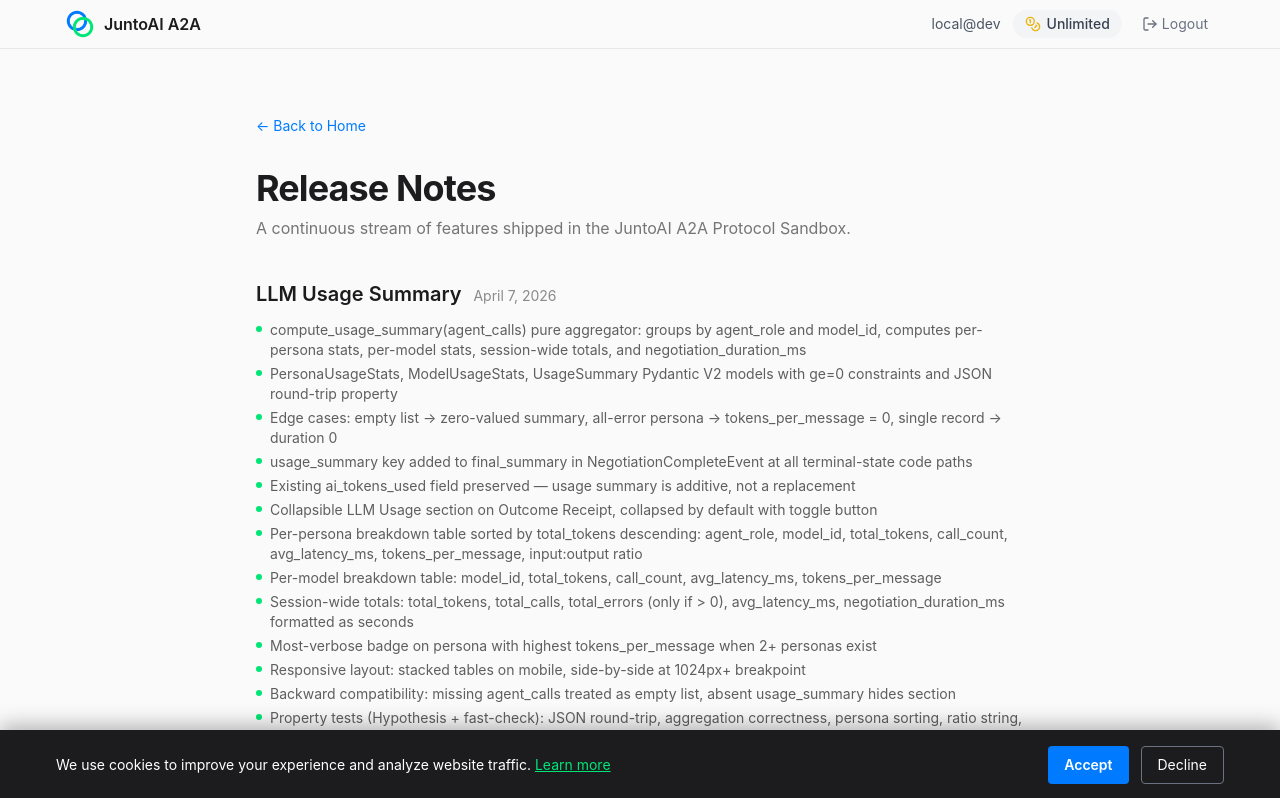
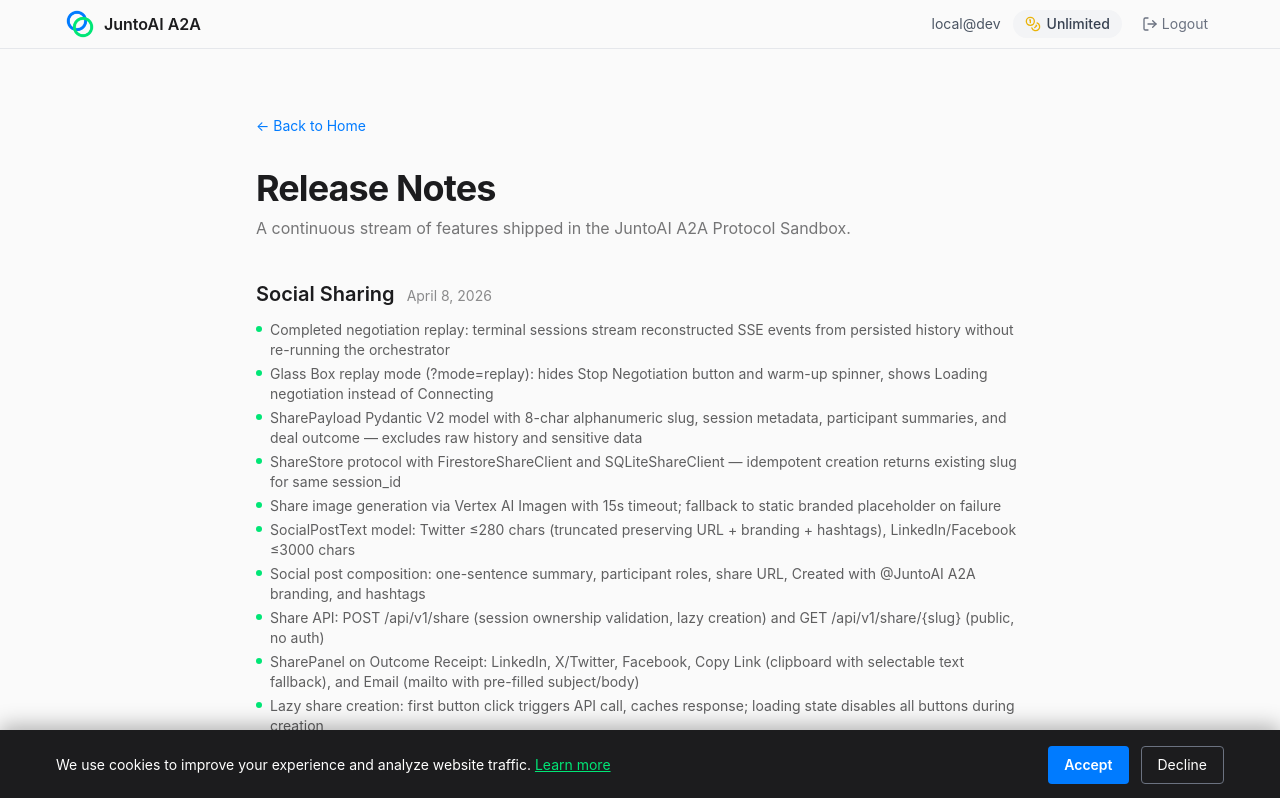
Before and after one commit to JuntoAI/JuntoAI-A2A, a Next.js app in the folder frontend/: page /release-notes in a window 1280 px wide. Shown: the top 798 px of the page. Built offline with nearby package versions, Linux system fonts and the light colour scheme; no server answers.

Commit message:
docs: add Social Sharing (Spec 192) to changelog and release notes

```diff
--- a/frontend/app/release-notes/page.tsx
+++ b/frontend/app/release-notes/page.tsx
@@ -8,6 +8,27 @@
 };
 
 const FEATURES = [
+  {
+    title: "Social Sharing",
+    specId: "192",
+    date: "2026-04-08",
+    items: [
+      "Completed negotiation replay: terminal sessions stream reconstructed SSE events from persisted history without re-running the orchestrator",
+      "Glass Box replay mode (?mode=replay): hides Stop Negotiation button and warm-up spinner, shows Loading negotiation instead of Connecting",
+      "SharePayload Pydantic V2 model with 8-char alphanumeric slug, session metadata, participant summaries, and deal outcome — excludes raw history and sensitive data",
+      "ShareStore protocol with FirestoreShareClient and SQLiteShareClient — idempotent creation returns existing slug for same session_id",
+      "Share image generation via Vertex AI Imagen with 15s timeout; fallback to static branded placeholder on failure",
+      "SocialPostText model: Twitter ≤280 chars (truncated preserving URL + branding + hashtags), LinkedIn/Facebook ≤3000 chars",
+      "Social post composition: one-sentence summary, participant roles, share URL, Created with @JuntoAI A2A branding, and hashtags",
+      "Share API: POST /api/v1/share (session ownership validation, lazy creation) and GET /api/v1/share/{slug} (public, no auth)",
+      "SharePanel on Outcome Receipt: LinkedIn, X/Twitter, Facebook, Copy Link (clipboard with selectable text fallback), and Email (mailto with pre-filled subject/body)",
+      "Lazy share creation: first button click triggers API call, caches response; loading state disables all buttons during creation",
+      "Public share page at /share/{slug}: unauthenticated, server-rendered with Open Graph and Twitter Card meta tags",
+      "JuntoAI branded header on share page with Try JuntoAI A2A CTA linking to landing page",
+      "Responsive layout: horizontal share buttons at 1024px+, 2-column grid on mobile; share page renders 320px to 1920px",
+      "Property tests (8 Hypothesis/fast-check properties): SharePayload round-trip, slug uniqueness, idempotent creation, sensitive data exclusion, social post constraints, mailto composition, meta tags",
+    ],
+  },
   {
     title: "LLM Usage Summary",
     specId: "190",
```
Also changed, not shown: 1 other file (tests, documents, lock files or other folders).
